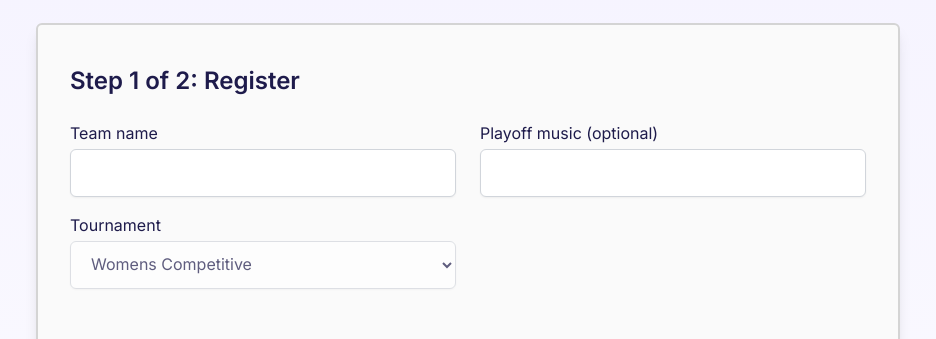
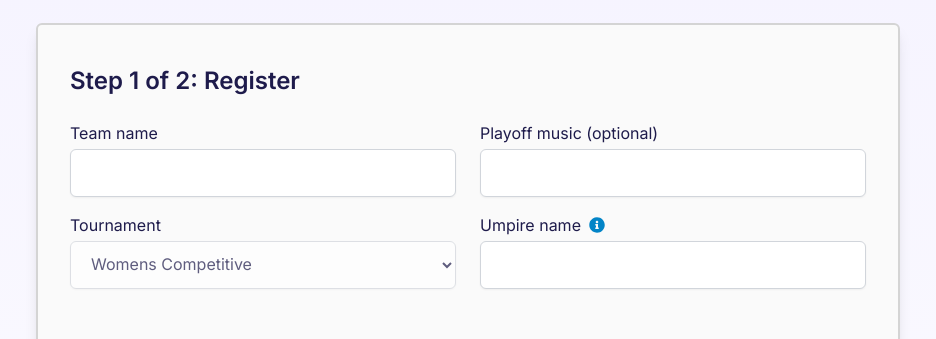
Before and after one commit to marstc1/nextJS-vhNetball, a Next.js app: page / in a window 1280 px wide. Shown: the part 2220-2559 px from the top of the page, without its empty margins (172-1108 px from the left). Built offline with nearby package versions, Linux system fonts and the light colour scheme; a web font is replaced by a local one.

Commit message:
Update RegistrationForm.tsx
Updated visibility of the umpire question

```diff
--- a/app/components/RegistrationForm.tsx
+++ b/app/components/RegistrationForm.tsx
@@ -187,8 +187,6 @@ const RegistrationForm = () => {
                   </select>
                 </div>
 
-                {/* Conditionally render Umpire Name field */}
-                {formData.playType.includes("competitive") && (
                   <div>
                     <label className="flex items-center">
                       Umpire name
@@ -222,7 +220,6 @@ const RegistrationForm = () => {
                       onChange={handleInputChange}
                     />
                   </div>
-                )}
               </div>
 
               <div className="grid md:grid-cols-2 md:gap-6">
```
